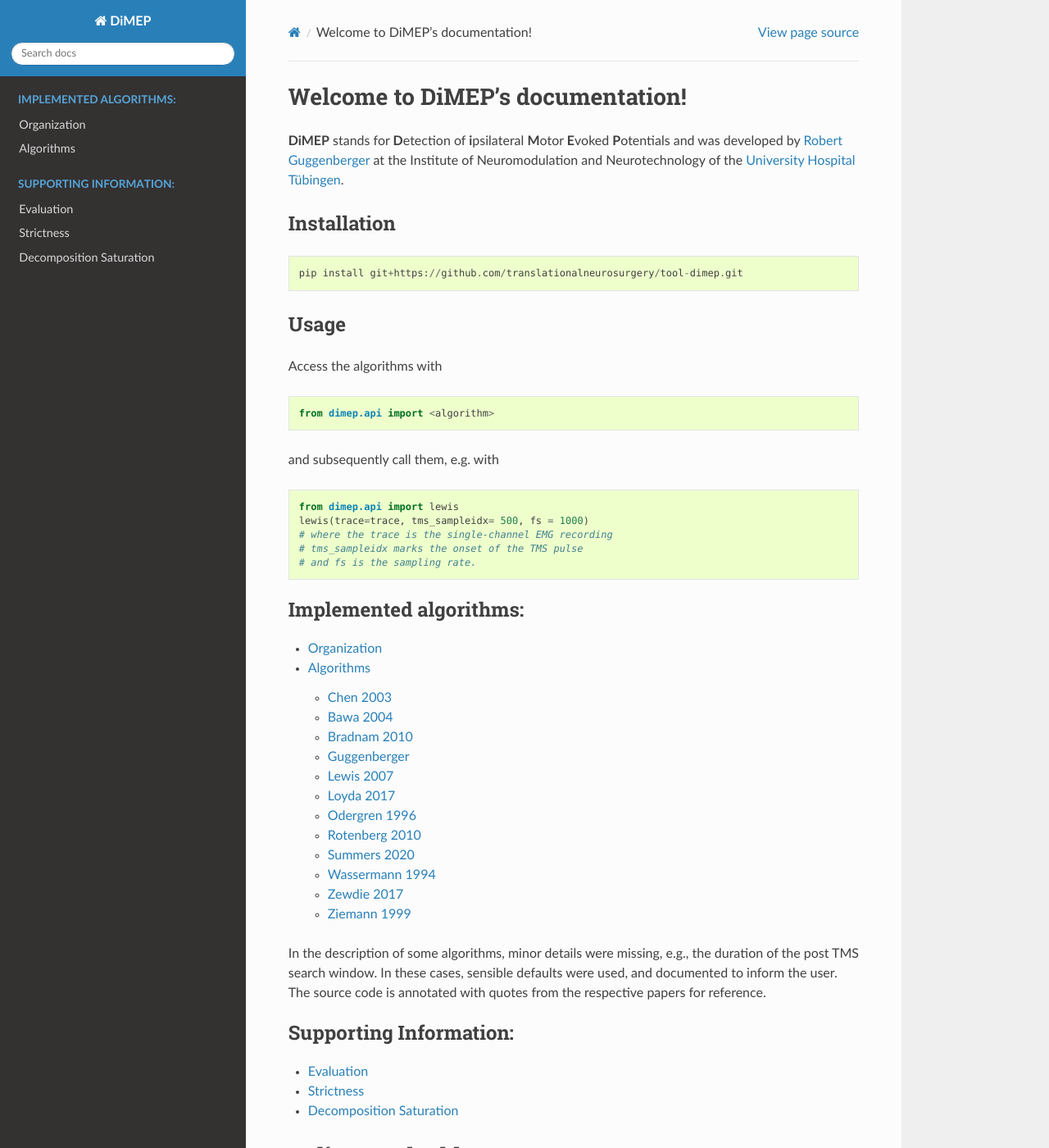
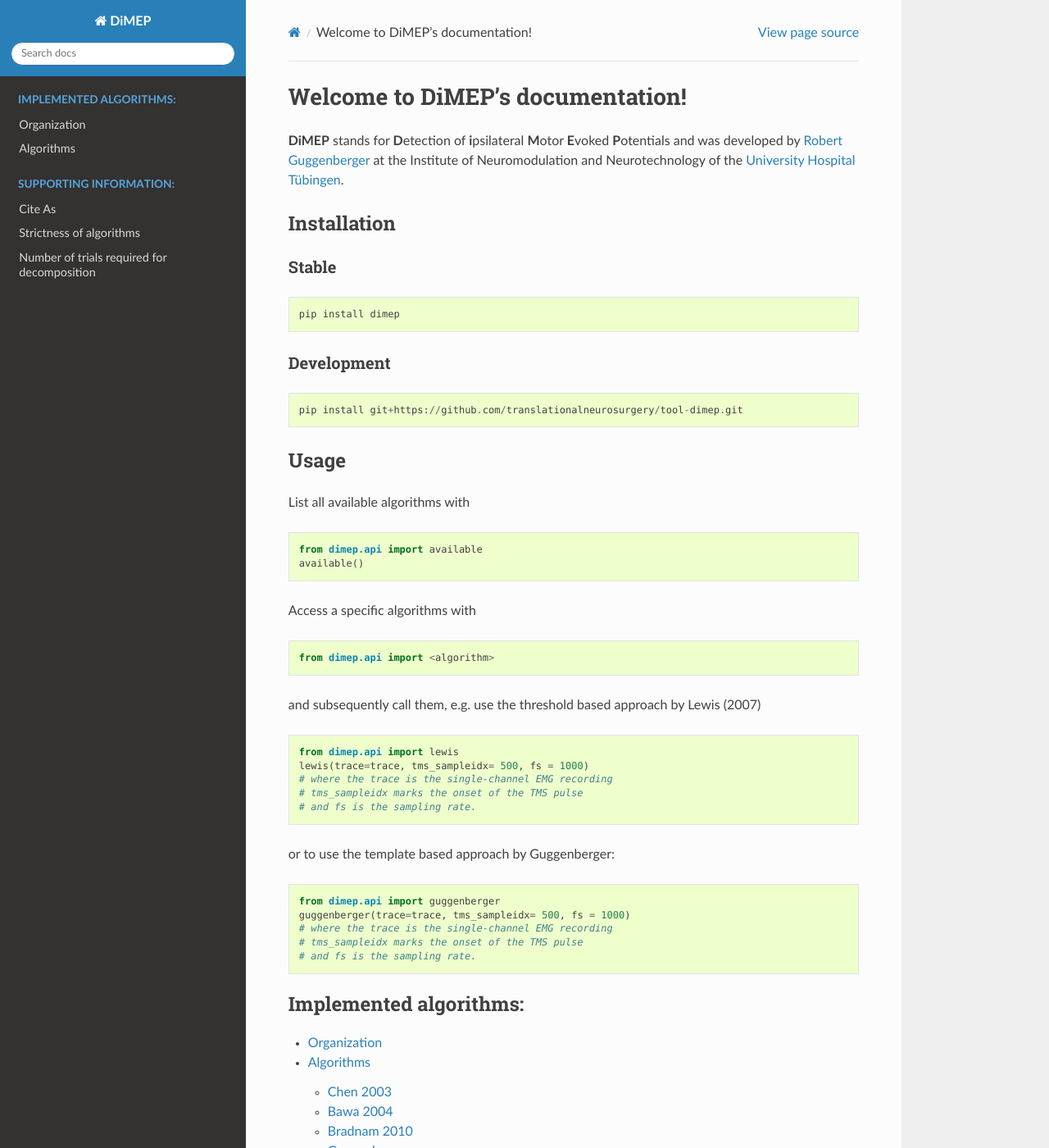
Before and after one commit to agricolab/tool-dimep, a Sphinx documentation site: the page built from docs/source/index.rst, in a window 1280 px wide and 1400 px high. Shown: the whole window at 82% size. Built offline with Sphinx 7.4.7 and the Read the Docs theme 2.0.0, drawn with Linux system fonts in a browser that asks for light colours; some of the changed text lies outside the part shown.

Commit message:
Expand documentation

```diff
--- a/docs/source/index.rst
+++ b/docs/source/index.rst
@@ -12,6 +12,17 @@
 Installation
 ------------
 
+Stable
+++++++
+
+.. code-block::
+
+   pip install dimep
+
+
+Development
++++++++++++
+
 .. code-block::
 
    pip install git+https://github.com/translationalneurosurgery/tool-dimep.git
@@ -19,13 +30,21 @@
 Usage
 -----
 
-Access the algorithms with
+List all available algorithms with
+
+.. code-block::
+
+   from dimep.api import available
+   available()
+
+
+Access a specific algorithms with
 
 .. code-block::
 
    from dimep.api import <algorithm>
 
-and subsequently call them, e.g. with
+and subsequently call them, e.g. use the threshold based approach by Lewis (2007)
 
 .. code-block::
 
@@ -36,19 +55,22 @@
    # and fs is the sampling rate.
 
 
+or to use the template based approach by Guggenberger:
+
+.. code-block::
+
+   from dimep.api import guggenberger
+   guggenberger(trace=trace, tms_sampleidx= 500, fs = 1000)
+   # where the trace is the single-channel EMG recording
+   # tms_sampleidx marks the onset of the TMS pulse
+   # and fs is the sampling rate.
+
+
 .. toctree::
    :maxdepth: 2
    :caption: Implemented algorithms:
 
    algorithms
-
-
-
-In the description of some algorithms, minor details were missing, e.g., the
-duration of the post TMS search window. In these cases, sensible defaults were
-used, and documented to inform the user. The source code is annotated with
-quotes from the respective papers for reference.
-
 
 .. toctree::
    :maxdepth: 2
```
Also changed, not shown: docs/source/algorithms.rst (+8 -1 lines), docs/source/simsource.rst (added, +79 -0 lines), docs/source/support.rst (+18 -9 lines).
